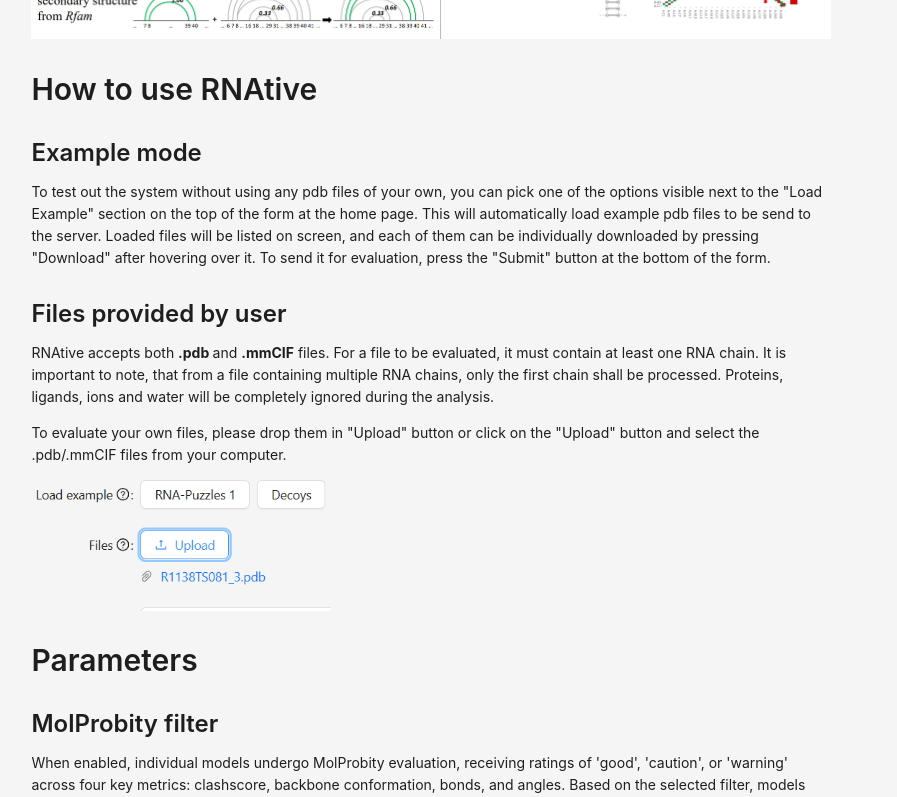
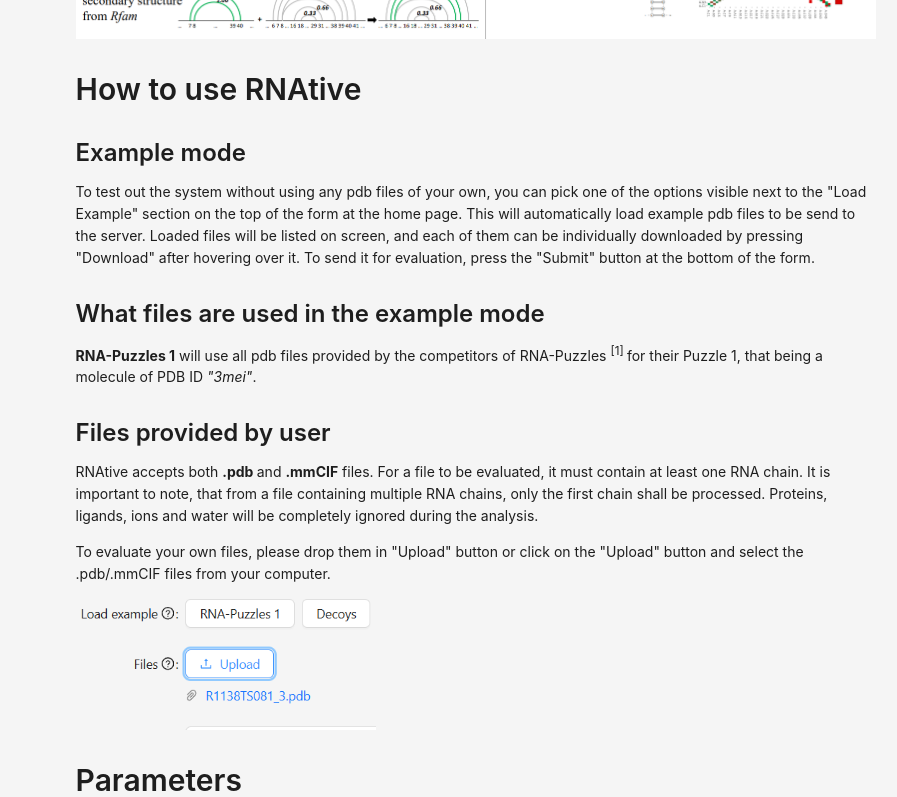
Before and after one commit to tzok/RNAtive, a React (Create React App) app in the folder my-app/: page /Help in a window 1280 px wide. Shown: the part 1106-1903 px from the top of the page, without its empty margins (358-1255 px from the left). Built offline with nearby package versions, Linux system fonts and the light colour scheme; no server answers.

Commit message:
help  - added paragraph about RNA-Puzzles
Added a stub for the description of what pdb files is the RNA-Puzzles 1 button in the example mode providing

```diff
--- a/my-app/src/Help.js
+++ b/my-app/src/Help.js
@@ -152,19 +152,27 @@ const Help = () => {
               it. To send it for evaluation, press the "Submit" button at the
               bottom of the form.{" "}
             </Paragraph>
+            <CustomTitle level={3}>
+              What files are used in the example mode
+            </CustomTitle>
+            <Paragraph>
+              <b>RNA-Puzzles 1</b> will use all pdb files provided by the
+              competitors of RNA-Puzzles <sup>[1] </sup>
+              for their Puzzle 1, that being a molecule of PDB ID <i>"3mei"</i>.
+            </Paragraph>
             <CustomTitle level={3}>Files provided by user</CustomTitle>
             <Paragraph>
-              RNAtive accepts both <b>.pdb </b>and <b>.mmCIF</b> files. For a file to be
-              evaluated, it must contain at least one RNA chain. It is important
-              to note, that from a file containing multiple RNA chains, only the first
-              chain shall be processed. Proteins, ligands, ions and water will be completely
-              ignored during the analysis.
-
+              RNAtive accepts both <b>.pdb </b>and <b>.mmCIF</b> files. For a
+              file to be evaluated, it must contain at least one RNA chain. It
+              is important to note, that from a file containing multiple RNA
+              chains, only the first chain shall be processed. Proteins,
+              ligands, ions and water will be completely ignored during the
+              analysis.
             </Paragraph>
             <Paragraph>
-              To evaluate your own files, please drop them in "Upload"
-              button or click on the "Upload" button and select the .pdb/.mmCIF files
-              from your computer.
+              To evaluate your own files, please drop them in "Upload" button or
+              click on the "Upload" button and select the .pdb/.mmCIF files from
+              your computer.
             </Paragraph>
             <img
               src={uploadScreen}
```
